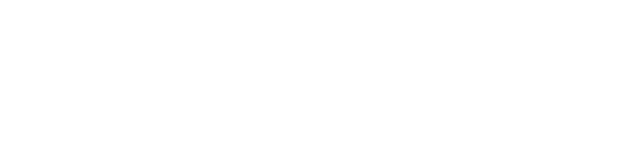
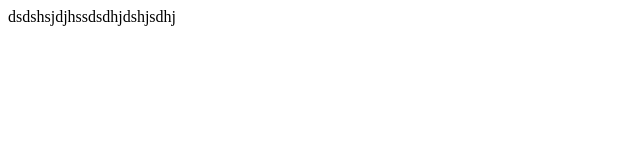
Before and after one commit to harshit6002/ecommerce, a plain HTML site: page index.html in a window 1280 px wide. Shown: the whole page, without its empty margins (0-640 px from the left). Drawn offline with Linux system fonts and the light colour scheme.

Commit message:
changes fo hompage done by naren on index

```diff
--- a/index.html
+++ b/index.html
@@ -1,2 +1,3 @@
 <html>
+    dsdshsjdjhssdsdhjdshjsdhj
 </html>
```
